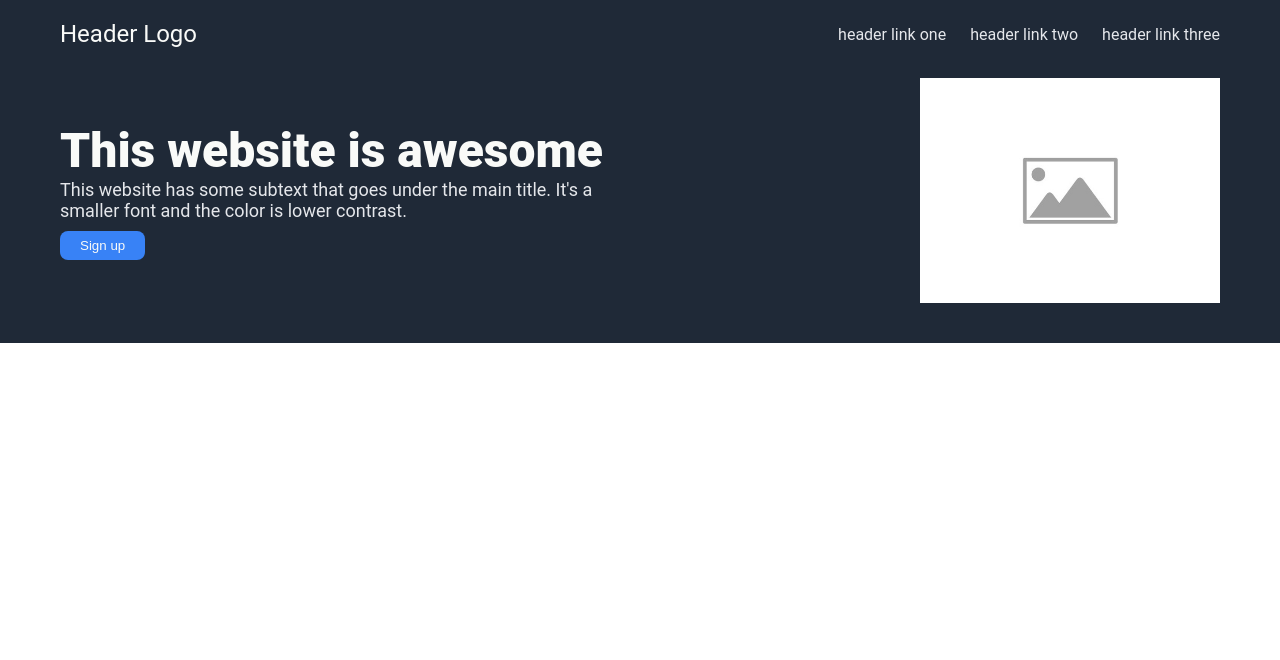
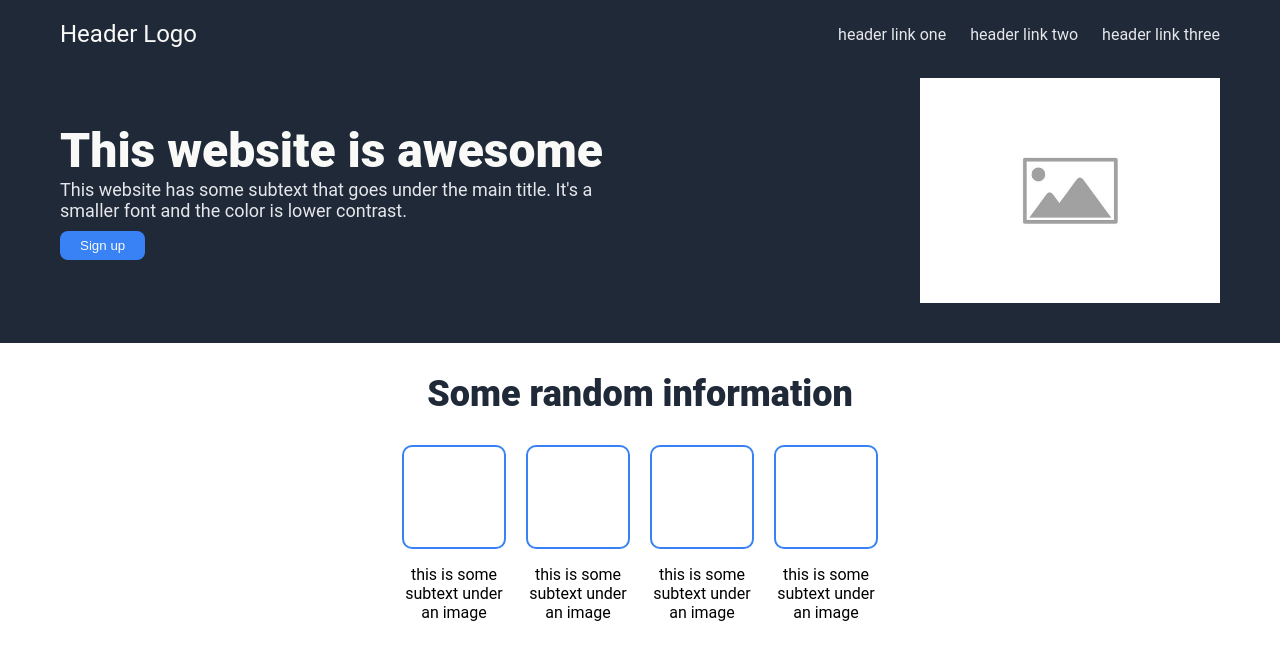
Before and after one commit to Nano1008/odin-landing-page, a plain HTML site: page index.html in a window 1280 px wide. Drawn offline with Linux system fonts and the light colour scheme.

Commit message:
Finish information section

```diff
--- a/index.html
+++ b/index.html
@@ -32,6 +32,28 @@
 
         </div>
     </header>
+
+    <div class="information">
+        <h2>Some random information</h2>
+        <div class="card-container">
+            <div class="card">
+                <div class="image"></div>
+                <p>this is some subtext under an image</p>
+            </div>
+            <div class="card">
+                <div class="image"></div>
+                <p>this is some subtext under an image</p>
+            </div>
+            <div class="card">
+                <div class="image"></div>
+                <p>this is some subtext under an image</p>
+            </div>
+            <div class="card">
+                <div class="image"></div>
+                <p>this is some subtext under an image</p>
+            </div>
+        </div>
+    </div>
 </body>
 
 </html>
--- a/style.css
+++ b/style.css
@@ -69,3 +69,35 @@ button {
     border: none;
     border-radius: 8px;
 }
+
+h2 {
+    font-size: 36px;
+    color: #1F2937;
+    font-weight: 900;
+    text-align: center;
+}
+
+.card-container {
+    display: flex;
+    justify-content: center;
+    gap: 24px;
+}
+
+.card {
+    width: 100px;
+    display: flex;
+    flex-direction: column;
+    justify-content: center;
+    align-items: center;
+}
+
+.image {
+    width: 100px;
+    height: 100px;
+    border: 2px solid #3882F6;
+    border-radius: 10px;
+}
+
+.card p {
+    text-align: center;
+}
```
